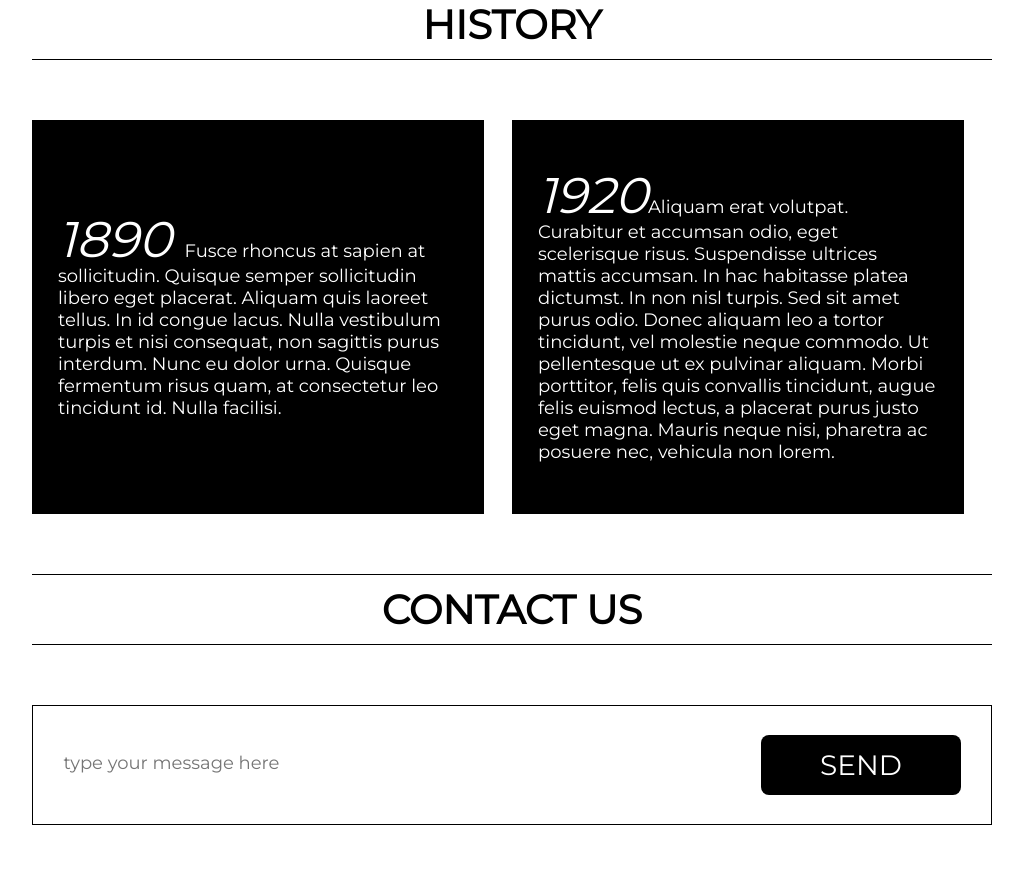
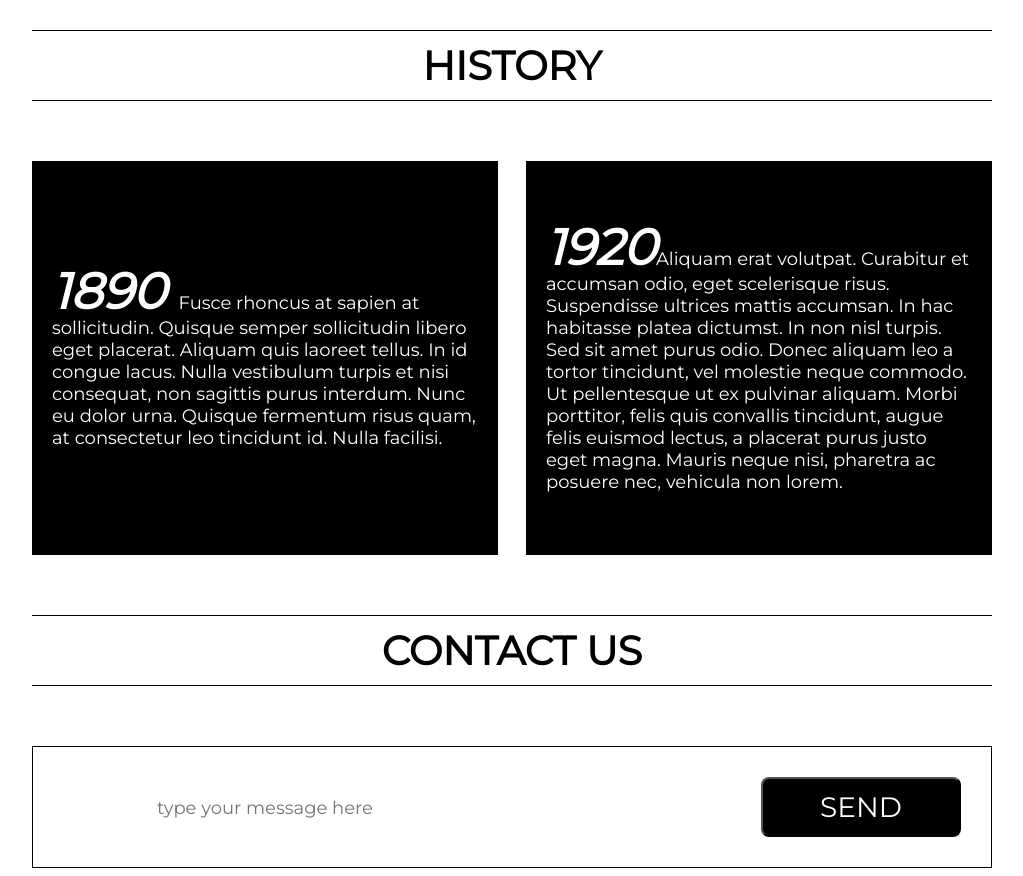
Before and after one commit to AndreiBondar95/adaptive, a plain HTML site: page index.html in a window 1280 px wide. Shown: the part 957-1833 px from the top of the page, without its empty margins (128-1151 px from the left). Before the commit the page ends 1782 px from the top, so only its background shows below. Drawn offline with Linux system fonts and the light colour scheme.

Commit message:
pro-proadaptive

```diff
--- /dev/null
+++ b/css/normalize.css
@@ -0,0 +1,38 @@
+
+*{
+    padding: 0;
+    margin: 0;
+    border: 0;
+}
+*,*:before,*:after{
+    -moz-box-sizing: border-box;
+    -webkit-box-sizing: border-box;
+    box-sizing: border-box;
+}
+:focus,:active{outline: none;}
+a:focus,a:active{outline: none;}
+
+nav,footer,header,aside{display: block;}
+
+html,body{
+    height: 100%;
+    width: 100%;
+    font-size: 100%;
+    line-height: 1;
+    font-size: 14px;
+    -ms-text-size-adjust: 100%;
+    -moz-text-size-adjust: 100%;
+    -webkit-text-size-adjust: 100%;
+}
+input,button,textarea{font-family:inherit;}
+
+input::-ms-clear{display: none;}
+button{cursor: pointer;}
+button::-moz-focus-inner {padding:0;border:0;}
+a, a:visited{text-decoration: none;}
+a:hover{text-decoration: none;}
+ul li{list-style: none;}
+img{vertical-align: top;}
+
+h1,h2,h3,h4,h5,h6{font-size:inherit;font-weight: 400;}
+/*--------------------*/
--- a/css/style.css
+++ b/css/style.css
@@ -1,15 +1,8 @@
 * {
-    padding: 0;
-    margin: 0;
-    border: 0;
     font-family: "Montserrat";
 }
-*,
-*:before,
-*:after {
-    -moz-box-sizing: border-box;
-    -webkit-box-sizing: border-box;
-    box-sizing: border-box;
+body{
+    overflow-x:hidden;
 }
 /*Header top*/
 #container {
@@ -62,20 +55,15 @@
     font-size: 20px;
     line-height: 24px;
     text-align: center;
-    vertical-align: top;
     padding-bottom: 42px;
 }
 .slogan {
     text-transform: uppercase;
-    margin: 0 auto;
     font-size: 40px;
     line-height: 49px;
     text-align: center;
-    vertical-align: top;
-    color: #000000;
     border-top: 1px solid #000000;
     border-bottom: 1px solid #000000;
-    max-width: 960px;
     padding: 10px 0px 10px 0px;
     margin-bottom: 60px;
 }
@@ -85,25 +73,30 @@
     display: flex;
     align-items: center;
     justify-content: space-around;
-    max-width: 1024px;
     margin-bottom: 60px;
 }
 .subtitle-main {
     display: flex;
     justify-content: center;
     align-items: center;
-    width: 62%;
+    width: 500px;
     height: 394px;
     background: #000000;
     margin-right: 28px;
+    overflow: hidden;
+}
+.subtitle-main:last-child {
+    margin-right:0px;
+
 }
 .main-date {
     color: #ffffff;
     font-size: 50px;
     line-height: 100%;
+    font-weight:700;
 }
 .main-desc {
-    width: 400px;
+    padding:20px;
     font-size: 18px;
     line-height: 22px;
     color: #ffffff;
@@ -113,19 +106,19 @@
     display: flex;
     justify-content: space-between;
     align-items: center;
-    max-width: 960px;
     height: 120px;
     border: 1px solid #000000;
-    margin: 0 auto;
 }
 .input-footer {
-    width: 217px;
-    height: 22px;
+    width: 400px;
+    height: 30px;
+    border:none;
     font-size: 18px;
     line-height: 100%;
     text-align: center;
     margin-left: 30px;
     resize: none;
+    padding-top:15px;
 }
 .btn-footer {
     width: 200px;
@@ -138,6 +131,10 @@
     color: #ffffff;
     margin-right: 30px;
     text-transform: uppercase;
+    cursor: pointer;
+}
+.btn-footer:hover{
+    opacity:0.8;
 }
 @media screen and (max-width: 1024px) {
     #container {
@@ -227,7 +224,7 @@
 
     .header.menu-open .burger-icon-item:after {
         transform: rotate(-90deg);
-        bottom: -3px;
+        bottom: -2px;
     }
     .header.menu-open {
         width: 100%;
@@ -275,7 +272,6 @@
         font-size: 20px;
         line-height: 24px;
         padding: 0;
-        height: 160px;
     }
     /*Slogan*/
     .slogan {
@@ -292,14 +288,11 @@
     .main-desc {
         font-size: 18px;
         line-height: 22px;
-        width: 832px;
-        text-align: center;
     }
 }
 @media screen and (max-width: 375px) {
     /*Header*/
     #container {
-        overflow-x:hidden;
         width: 373px;
         padding: 0;
     }
@@ -348,31 +341,24 @@
         margin-left: 20px;
         margin-right: 20px;
     }
-    .wrapper-subtitle-main {
-    }
     .subtitle-main {
         width: 335px;
         margin: 0 auto;
         margin-bottom: 20px;
     }
+    .subtitle-main:last-child{
+        margin-right:inherit;
+
+    }
     .width_main {
         height: 276px;
-    }
-    .width_desc {
-        height: 236px;
     }
     .width_main_desc {
         height: 356px;
     }
-    .width_desc_main {
-        height: 316px;
-    }
     .main-desc {
-        width: 295px;
         font-size: 16px;
         line-height: 20px;
-    }
-    .main-date {
     }
     .text-wrap {
         border: none;
@@ -380,7 +366,6 @@
         margin: 0;
     }
     .input-footer {
-        padding-top: 10px;
         width: 335px;
         height: 150px;
         border: 1px solid;
@@ -396,12 +381,10 @@
     }
     /*Menu open*/
     #header.menu-open {
-        width: 100%;
         min-height: 332px;
         padding: 20px;
     }
     .header.menu-open .header-inner {
-        width: 100%;
         display: flex;
         justify-content: space-between;
         align-items: flex-start;
@@ -420,6 +403,7 @@
         display: block;
         font-size: 20px;
         line-height: 24px;
+        padding:0;
     }
     .header.menu-open + .main-container {
         padding-top: 0;
--- a/index.html
+++ b/index.html
@@ -4,11 +4,13 @@
         <title>Slider</title>
         <meta charset="utf-8" />
         <link rel="shortcut icon" href="img/favicon.ico" />
-        <link href="https://fonts.googleapis.com/css2?family=Montserrat&display=swap" rel="stylesheet" />
+        <link rel="preconnect" href="https://fonts.gstatic.com">
+        <link href="https://fonts.googleapis.com/css2?family=Montserrat&display=swap" rel="stylesheet">
         <meta name="viewport" content="width=device-width, initial-scale=1" />
         <link rel="stylesheet" type="text/css" href="css/style.css" />
         <link rel="stylesheet" type="text/css" href="css/slick.css" />
         <link rel="stylesheet" type="text/css" href="css/slick-theme.css" />
+        <link rel="stylesheet" type="text/css" href="css/nornalize.css">
     </head>
     <body>
         <div id="container">
@@ -52,13 +54,13 @@
                 <h2 class="slogan">history</h2>
                 <div class="wrapper-subtitle-main">
                     <div class="subtitle-main width_main">
-                        <p class="main-desc width_desc">
+                        <p class="main-desc">
                             <i class="main-date">1890 </i>Fusce rhoncus at sapien at sollicitudin. Quisque semper sollicitudin libero eget placerat. Aliquam quis laoreet tellus. In id congue lacus. Nulla vestibulum turpis et nisi consequat,
                             non sagittis purus interdum. Nunc eu dolor urna. Quisque fermentum risus quam, at consectetur leo tincidunt id. Nulla facilisi.
                         </p>
                     </div>
                     <div class="subtitle-main width_main_desc">
-                        <p class="main-desc width_desc_main">
+                        <p class="main-desc">
                             <i class="main-date">1920</i>Aliquam erat volutpat. Curabitur et accumsan odio, eget scelerisque risus. Suspendisse ultrices mattis accumsan. In hac habitasse platea dictumst. In non nisl turpis. Sed sit amet
                             purus odio. Donec aliquam leo a tortor tincidunt, vel molestie neque commodo. Ut pellentesque ut ex pulvinar aliquam. Morbi porttitor, felis quis convallis tincidunt, augue felis euismod lectus, a placerat purus
                             justo eget magna. Mauris neque nisi, pharetra ac posuere nec, vehicula non lorem.
```
